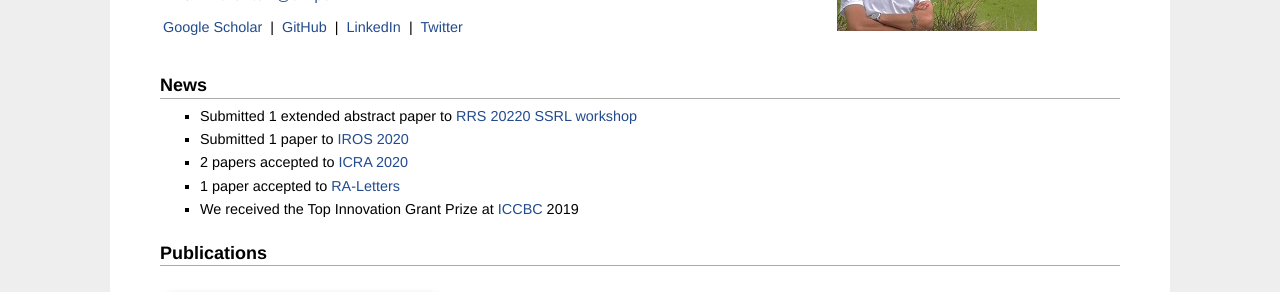
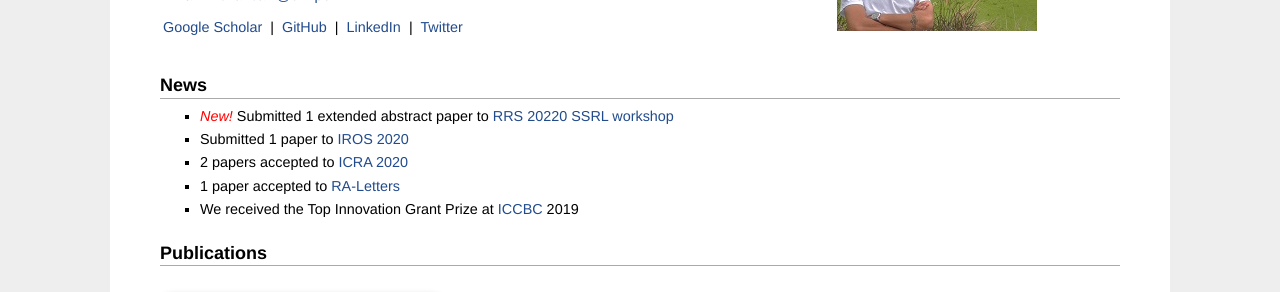
Before and after one commit to mchancan/mchancan.github.io, a Jekyll site: the page built from index.html, in a window 1280 px wide. Shown: the part 205-497 px from the top of the page. Built offline with Jekyll 4.4.1, drawn with Linux system fonts in a browser that asks for light colours; comment, search, counter and statistics services are not loaded.

Commit message:
Update index.html

```diff
--- a/index.html
+++ b/index.html
@@ -35,7 +35,7 @@ title: Marvin
 
 <h2>News</h2>
 <ul>
-	<li>Submitted 1 extended abstract paper to <a href="https://www.brainlinks-braintools.uni-freiburg.de/rss20-ssrl/">RRS 20220 SSRL workshop</a></li>
+	<li><font color = 'red'><em>New!</em></font> Submitted 1 extended abstract paper to <a href="https://www.brainlinks-braintools.uni-freiburg.de/rss20-ssrl/">RRS 20220 SSRL workshop</a></li>
 	<li>Submitted 1 paper to <a href="http://iros2020.org">IROS 2020</a></li>
 	<li>2 papers accepted to <a href="http://icra2020.org">ICRA 2020</a></li>
 	<li>1 paper accepted to <a href="https://ieeexplore.ieee.org/xpl/aboutJournal.jsp?punumber=7083369">RA-Letters</a></li>
```
